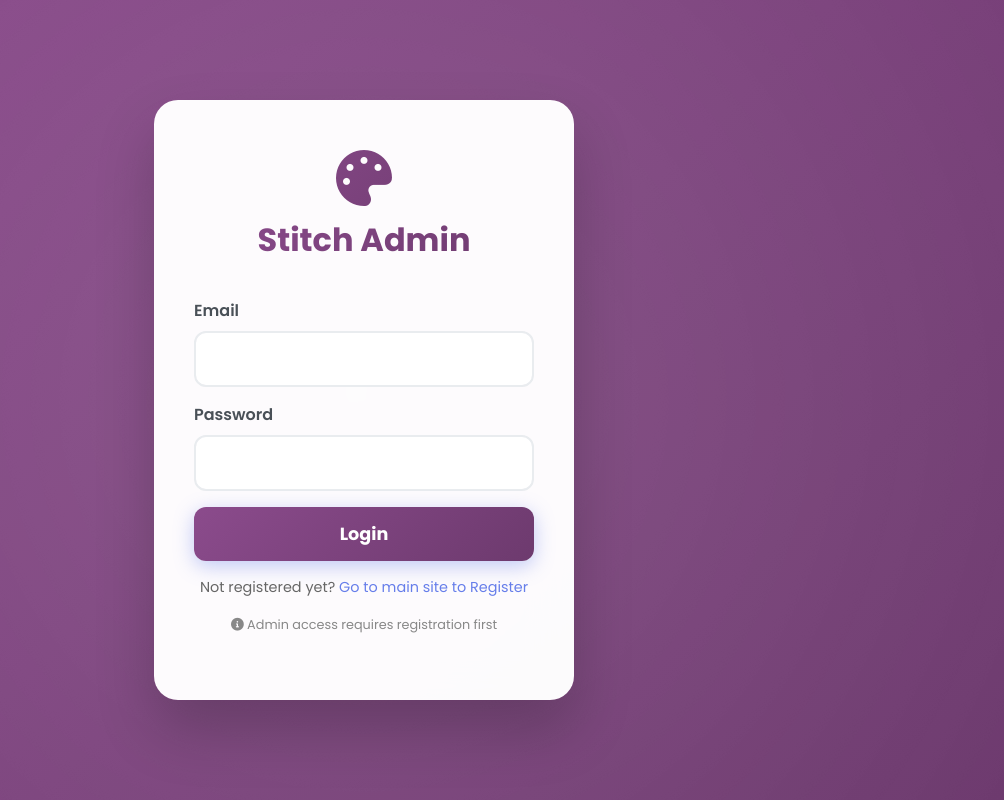
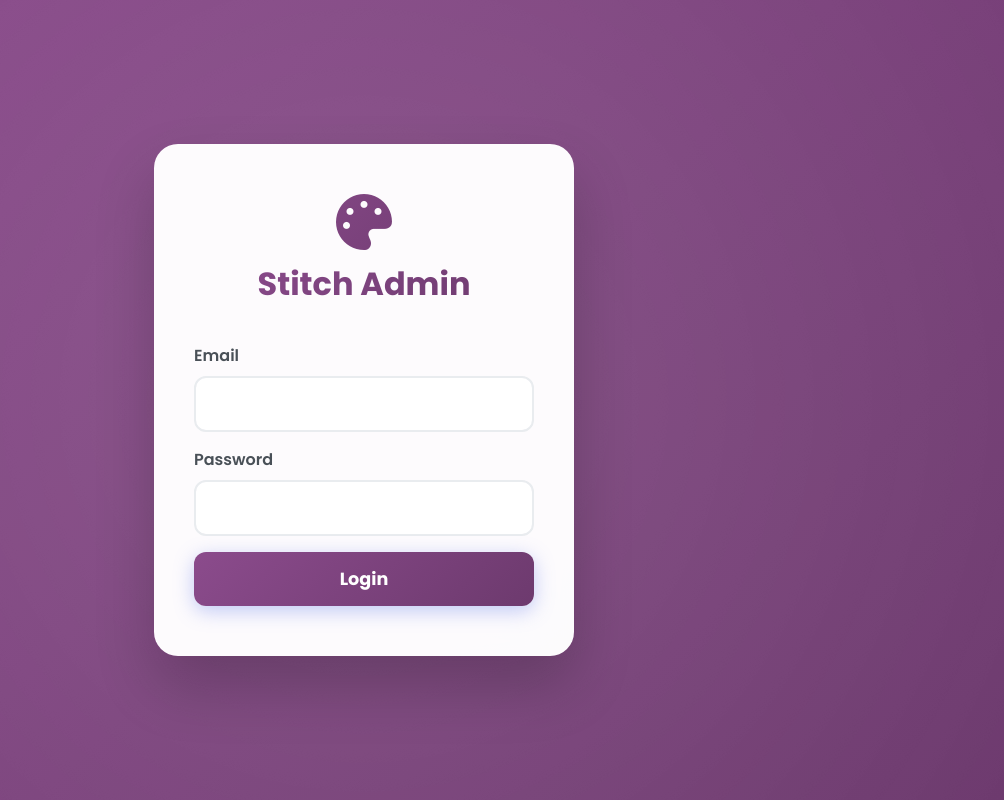
Before and after one commit to imsk-git/stitch, a website: page admin.html in a window 1280 px wide. Shown: the whole page, without its empty margins (276-1280 px from the left). Drawn offline with nearby package versions, Linux system fonts and the light colour scheme.

Commit message:
Remove registration text from admin login form

```diff
--- a/admin.html
+++ b/admin.html
@@ -29,10 +29,6 @@
                 <button type="submit" class="btn btn-primary w-100">Login</button>
             </form>
             <p id="loginError" class="text-danger mt-3 text-center" style="display: none;"></p>
-            <div class="text-center mt-3">
-                <p style="color: #666; font-size: 0.9rem;">Not registered yet? <a href="/" style="color: #667eea; text-decoration: none;">Go to main site to Register</a></p>
-                <p style="color: #888; font-size: 0.8rem; margin-top: 10px;"><i class="fas fa-info-circle"></i> Admin access requires registration first</p>
-            </div>
         </div>
     </div>
 
```
